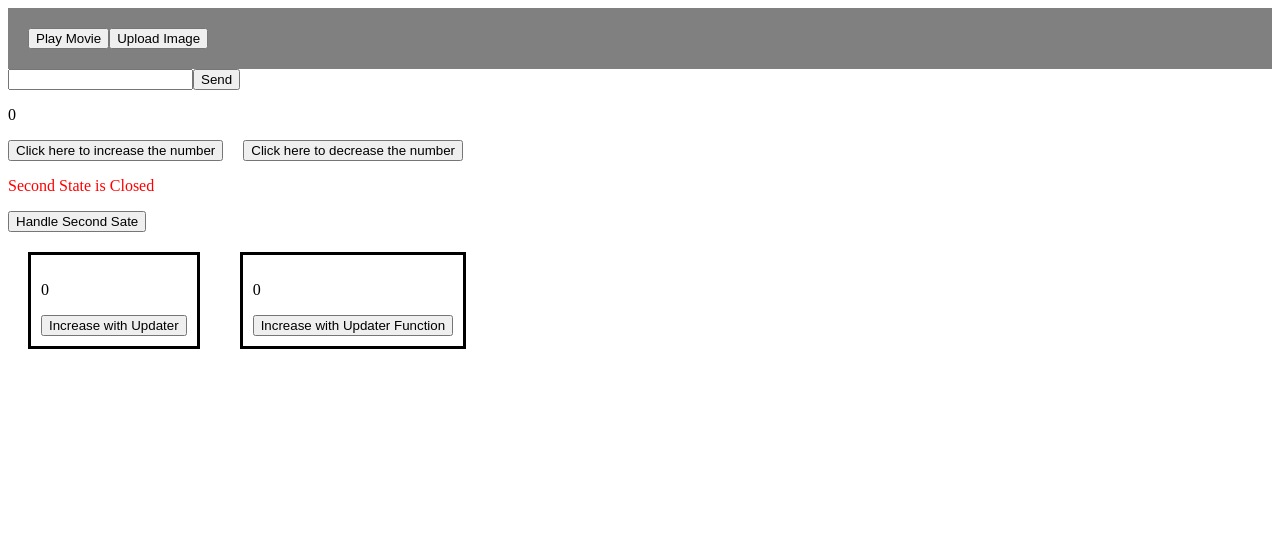
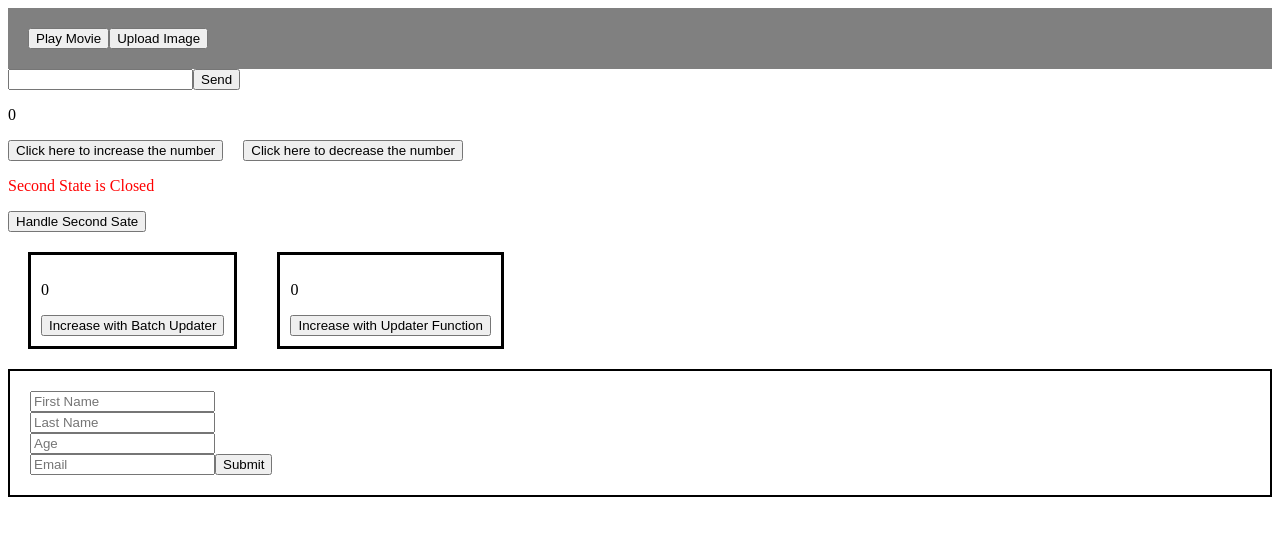
Before and after one commit to engr-mahmudul/React_Following_Documentation, a React (Vite) app in the folder adding-interactivity/: page / in a window 1280 px wide. Shown: the top 536 px of the page. Built offline with nearby package versions, Linux system fonts and the light colour scheme.

Commit message:
Object using as a state

```diff
--- a/adding-interactivity/src/App.jsx
+++ b/adding-interactivity/src/App.jsx
@@ -1,5 +1,6 @@
 import Toolbar from "./components/EventPropagation";
 import Signup from "./components/Form";
+import ObjectInState from "./components/ObjectInState";
 import UseStateHook from "./components/UseStateHook";
 
 export default function App() {
@@ -9,6 +10,7 @@ export default function App() {
       <Toolbar />
       <Signup />
       <UseStateHook />
+      <ObjectInState />
     </>
   );
 }
--- /dev/null
+++ b/adding-interactivity/src/components/ObjectInState.jsx
@@ -0,0 +1,75 @@
+import { useState } from "react";
+export default function ObjectInState() {
+  const [person, setPerson] = useState({
+    firstName: "",
+    lastName: "",
+    age: "",
+    contact: {
+      email: "",
+    },
+  });
+  const formSubmit = () => {
+    console.log(person);
+  };
+  return (
+    <div style={{ border: "2px solid black", padding: "20px" }}>
+      <input
+        type="text"
+        placeholder="First Name"
+        value={person.firstName}
+        onChange={(e) => {
+          setPerson({
+            ...person,
+            contact: {
+              ...person.contact,
+            },
+            firstName: e.target.value,
+          });
+        }}
+      ></input>
+      <br />
+      <input
+        type="text"
+        placeholder="Last Name"
+        value={person.lastName}
+        onChange={(e) =>
+          setPerson({
+            ...person,
+            contact: {
+              ...person.email,
+            },
+            lastName: e.target.value,
+          })
+        }
+      ></input>
+      <br />
+      <input
+        type="number"
+        placeholder="Age"
+        value={person.age}
+        onChange={(e) =>
+          setPerson({
+            ...person,
+            contact: { ...person.email },
+            age: e.target.value,
+          })
+        }
+      ></input>
+      <br />
+      <input
+        type="email"
+        placeholder="Email"
+        value={person.email}
+        onChange={(e) =>
+          setPerson({
+            ...person,
+            contact: {
+              email: e.target.value,
+            },
+          })
+        }
+      ></input>
+      <input type="submit" onClick={formSubmit} />
+    </div>
+  );
+}
--- a/adding-interactivity/src/components/UseStateHook.jsx
+++ b/adding-interactivity/src/components/UseStateHook.jsx
@@ -36,11 +36,15 @@ export default function UseStateHook() {
               setBatchUpdater(batchUpdater + 1);
             }}
           >
-            Increase with Updater
+            Increase with Batch Updater
           </button>
         </div>
         <div
-          style={{ margin: "20px", border: "3px solid black", padding: "10px" }}
+          style={{
+            margin: "20px",
+            border: "3px solid black",
+            padding: "10px",
+          }}
         >
           <p>{updater}</p>
           <button
```
